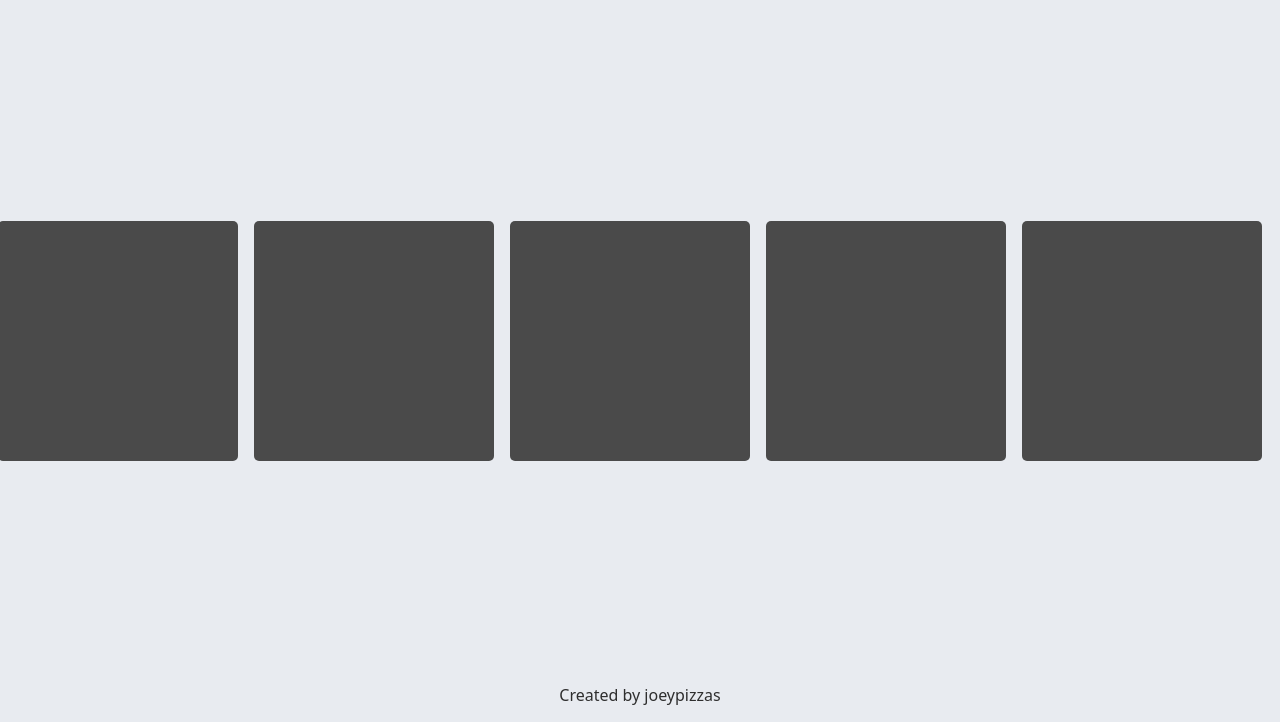
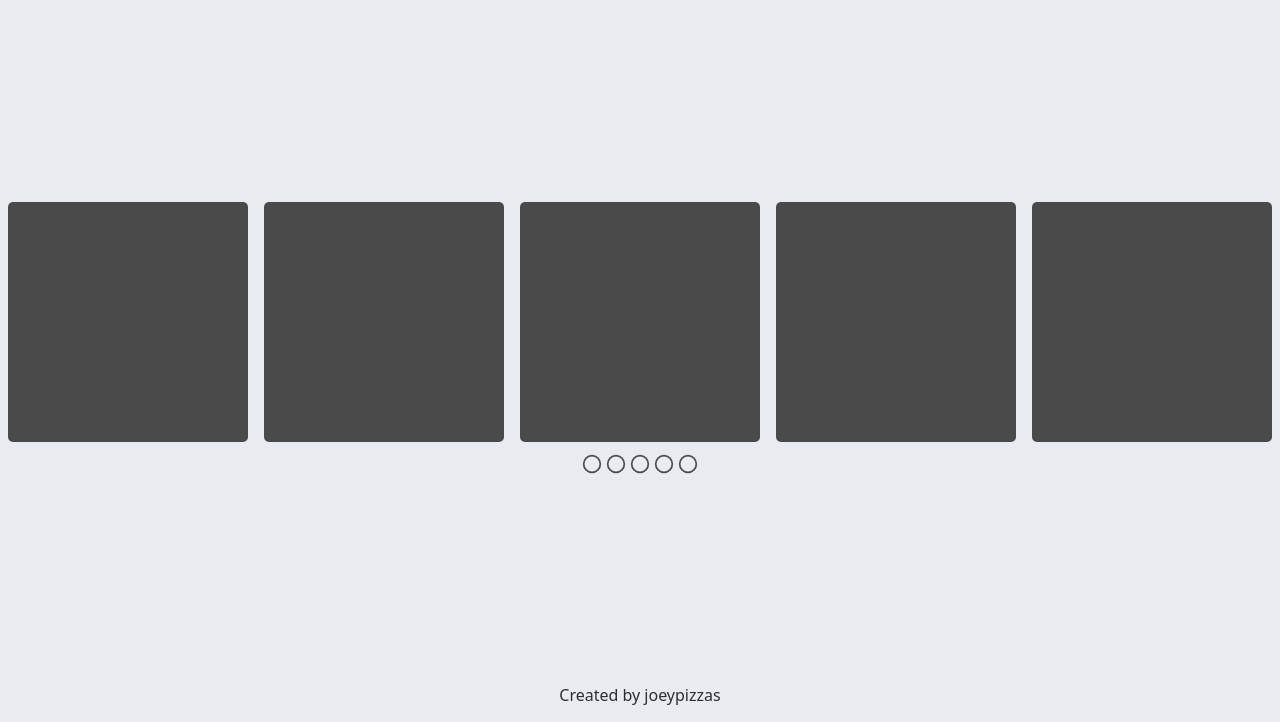
Before and after one commit to joeypizzas/image-carousel, a website built with webpack: page src/template.html in a window 1280 px wide. Shown: the part 78-800 px from the top of the page. Built offline with nearby package versions, Linux system fonts and the light colour scheme.

Commit message:
Refactored flexbox to put dot svgs in rught place

```diff
--- a/src/style.css
+++ b/src/style.css
@@ -50,6 +50,8 @@ body {
   display: flex;
   justify-content: center;
   align-items: center;
+  flex-direction: column;
+  gap: 0.75rem;
 }
 
 #carousel {
```
